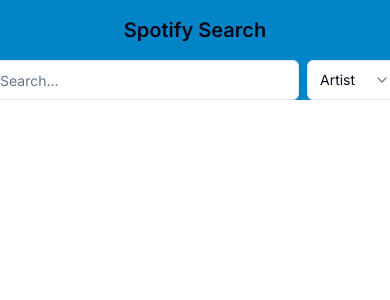
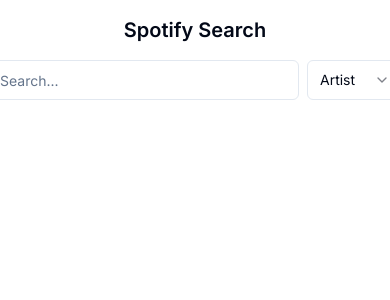
Before and after one commit to dannrs/spotify-search, a Next.js app: page / in a window 390 px wide. Shown: the top 300 px of the page. Built offline with nearby package versions, Linux system fonts and the light colour scheme.

Commit message:
Fix mobile view

```diff
--- a/app/page.tsx
+++ b/app/page.tsx
@@ -38,7 +38,7 @@
     .map(({ name, image, url, type }: Result) => ({ name, image, url, type }))
 
   return (
-    <main className='container flex flex-col items-center justify-center gap-4 md:max-w-[60rem] bg-sky-600 pt-4'>
+    <main className='container flex flex-col items-center justify-center gap-4 md:max-w-[60rem] pt-4'>
       <h1 className='text-xl font-semibold'>Spotify Search</h1>
       <div className='flex items-center justify-center gap-2'>
         <Input
```
